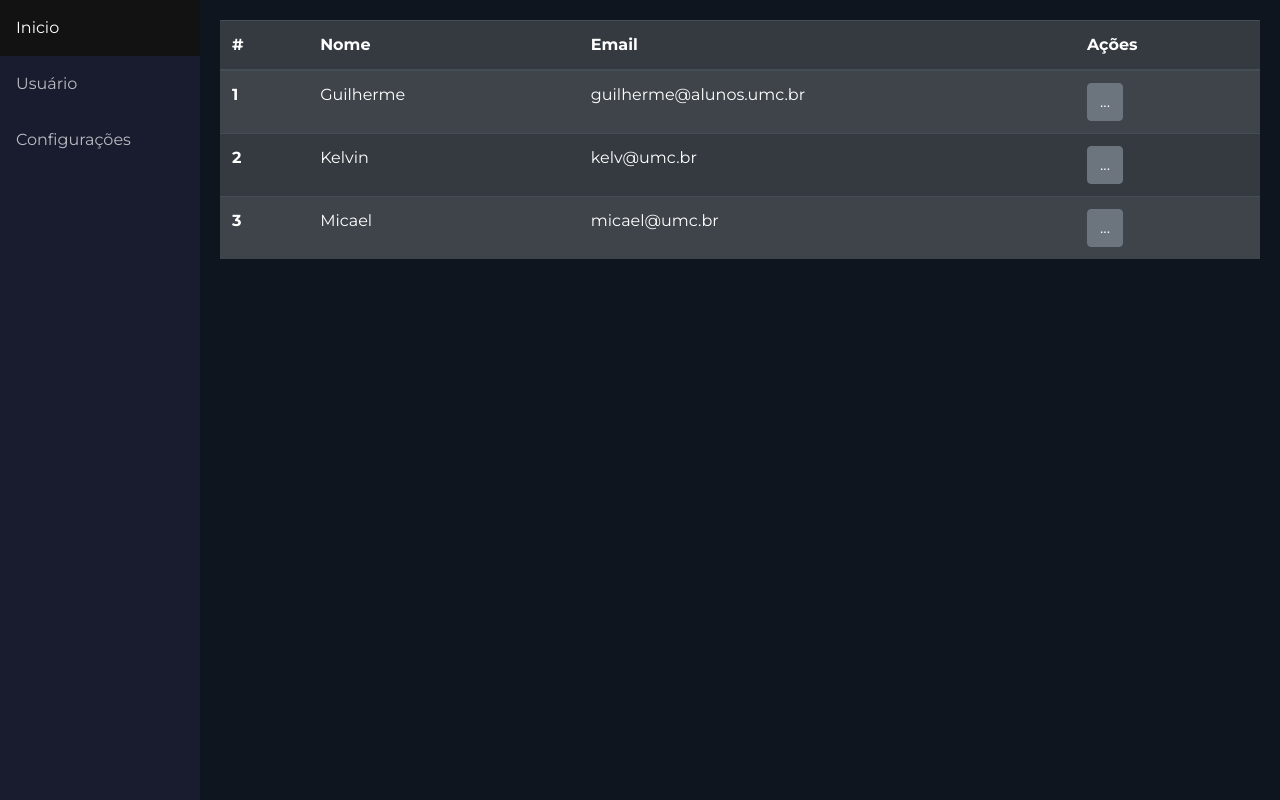
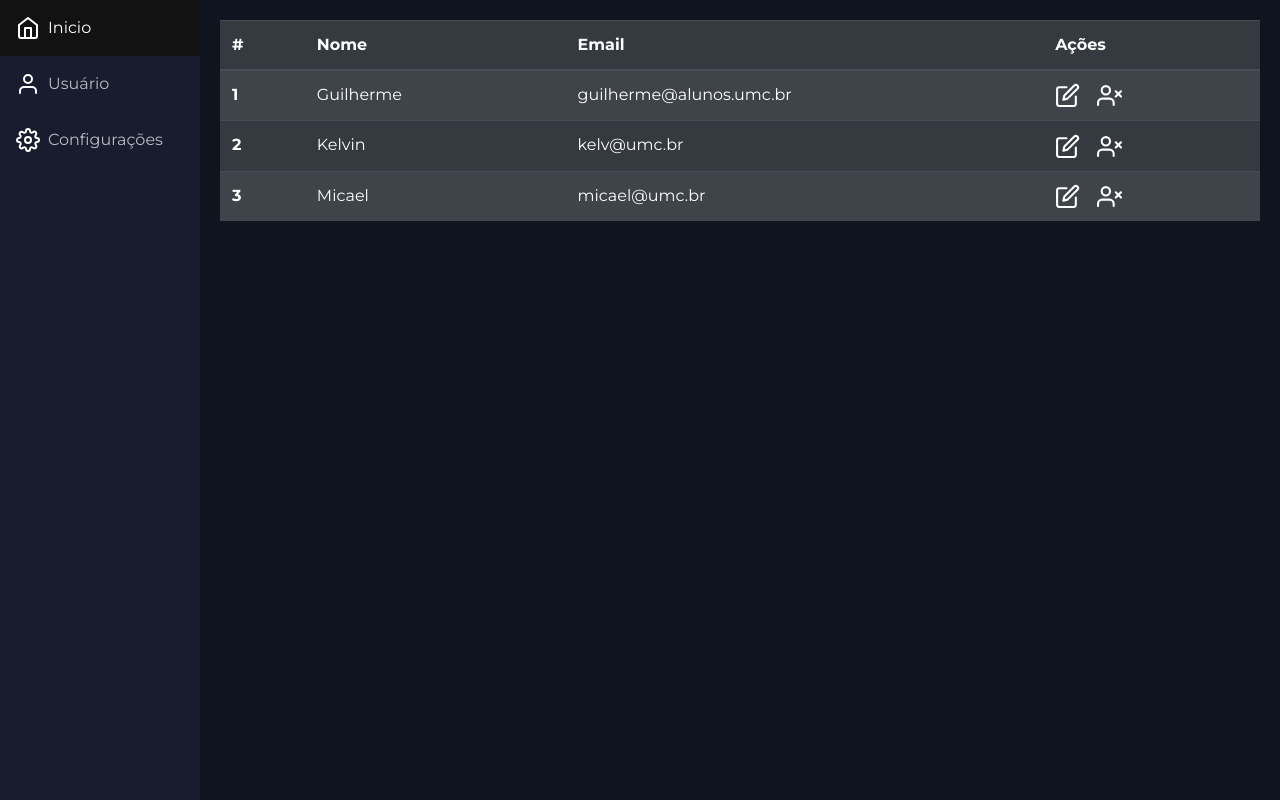
Before and after one commit to cinefyPFC/echeveria-code, a React (Create React App) app: page /dashboard/usuarios in a window 1280 px wide. Built offline with nearby package versions, Linux system fonts and the light colour scheme.

Commit message:
icones dash

```diff
--- a/src/components/HeaderAdmin/index.jsx
+++ b/src/components/HeaderAdmin/index.jsx
@@ -2,21 +2,21 @@ import React from 'react';
 import { Link } from 'react-router-dom';
 import { Col } from 'reactstrap';
 import './header.css';
-// import { FiHome, FiUser, FiSettings } from 'react-icons/fi';
+import { FiHome, FiUser, FiSettings } from 'react-icons/fi';
 
 export default function HeaderAdmin() {
   return (
     <Col md={2} className="sidebar">
       <Link to="/dashboard">
-        {/* <FiHome color="#FFF" size={24} /> */}
+        {<FiHome color="#FFF" size={24} /> }
         Inicio
       </Link>
       <Link to="/dashboard/usuarios">
-        {/* <FiUser color="#FFF" size={24} /> */}
+        { <FiUser color="#FFF" size={24} /> }
         Usuário
       </Link>
       <Link to="#">
-        {/* <FiSettings color="#FFF" size={24} /> */}
+        { <FiSettings color="#FFF" size={24} /> }
         Configurações
       </Link>
     </Col>
--- a/src/views/GerenciamentoUsuario/index.jsx
+++ b/src/views/GerenciamentoUsuario/index.jsx
@@ -2,8 +2,8 @@ import React from 'react';
 import HeaderAdmin from '../../components/HeaderAdmin';
 import { Button, Table } from 'reactstrap';
 import './style/gerenciamento.css';
-import { FcEmptyTrash,FcAbout } from "react-icons/fc";
-import { UncontrolledButtonDropdown, DropdownMenu, DropdownItem, DropdownToggle } from 'reactstrap';
+import { FiUserX, FiEdit} from "react-icons/fi";
+
 
 
 function Usuario() {
@@ -28,16 +28,7 @@ function Usuario() {
               <td className="table-gerenciamento-usuario">Guilherme</td>
               <td className="table-gerenciamento-usuario">guilherme@alunos.umc.br</td>
               <td className="table-gerenciamento-usuario">
-              <UncontrolledButtonDropdown>
-                <DropdownToggle caret>
-                   ...
-                </DropdownToggle>
-              <DropdownMenu>
-                <DropdownItem> <FcEmptyTrash></FcEmptyTrash>  Excluir</DropdownItem>
-                <DropdownItem divider />
-                <DropdownItem><FcAbout></FcAbout> Editar</DropdownItem>
-                </DropdownMenu>
-            </UncontrolledButtonDropdown>
+              <FiEdit size='25'></FiEdit> &nbsp;&nbsp;  <FiUserX size='25'></FiUserX>
                 </td>
             </tr>
             <tr>
@@ -45,17 +36,7 @@ function Usuario() {
               <td className="table-gerenciamento-usuario">Kelvin</td>
               <td className="table-gerenciamento-usuario">kelv@umc.br</td>
               <td className="table-gerenciamento-usuario">
-
-              <UncontrolledButtonDropdown>
-                <DropdownToggle caret>
-                   ...
-                </DropdownToggle>
-              <DropdownMenu>
-                <DropdownItem> <FcEmptyTrash></FcEmptyTrash>  Excluir</DropdownItem>
-                <DropdownItem divider />
-                <DropdownItem><FcAbout></FcAbout> Editar</DropdownItem>
-                </DropdownMenu>
-            </UncontrolledButtonDropdown>
+              <FiEdit size='25'></FiEdit> &nbsp;&nbsp;  <FiUserX size='25'></FiUserX>
                 </td>
             </tr>
             <tr>
@@ -63,18 +44,7 @@ function Usuario() {
               <td className="table-gerenciamento-usuario">Micael</td>
               <td className="table-gerenciamento-usuario">micael@umc.br</td>
               <td className="table-gerenciamento-usuario">
-
-              <UncontrolledButtonDropdown>
-                <DropdownToggle caret>
-                   ...
-                </DropdownToggle>
-              <DropdownMenu>
-                <DropdownItem> <FcEmptyTrash></FcEmptyTrash>  Excluir</DropdownItem>
-                <DropdownItem divider />
-                <DropdownItem><FcAbout></FcAbout> Editar</DropdownItem>
-                </DropdownMenu>
-            </UncontrolledButtonDropdown>
-
+                <FiEdit size='25'></FiEdit> &nbsp;&nbsp;  <FiUserX size='25'></FiUserX>
               </td>
             </tr>
           </tbody>
```
